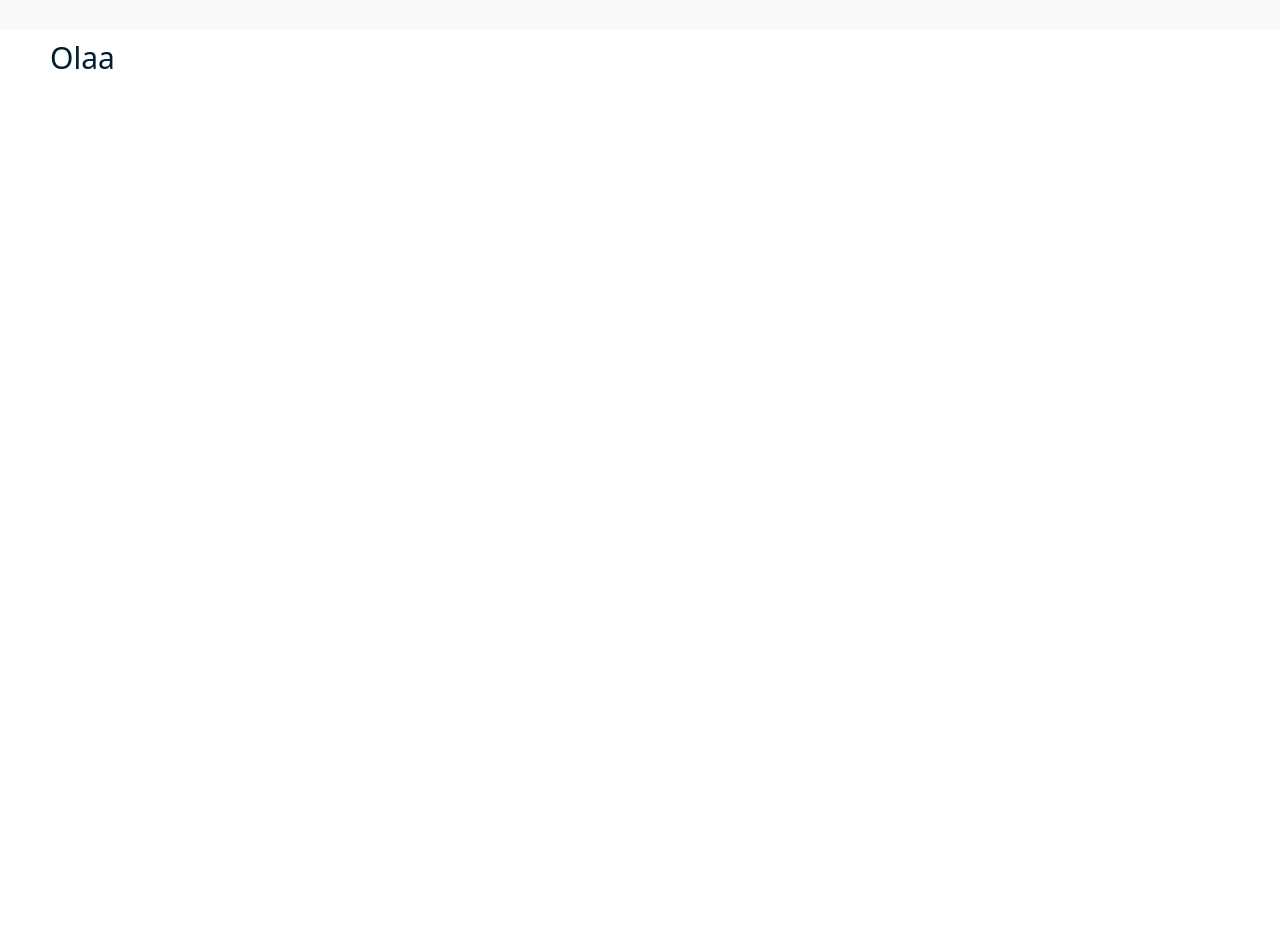
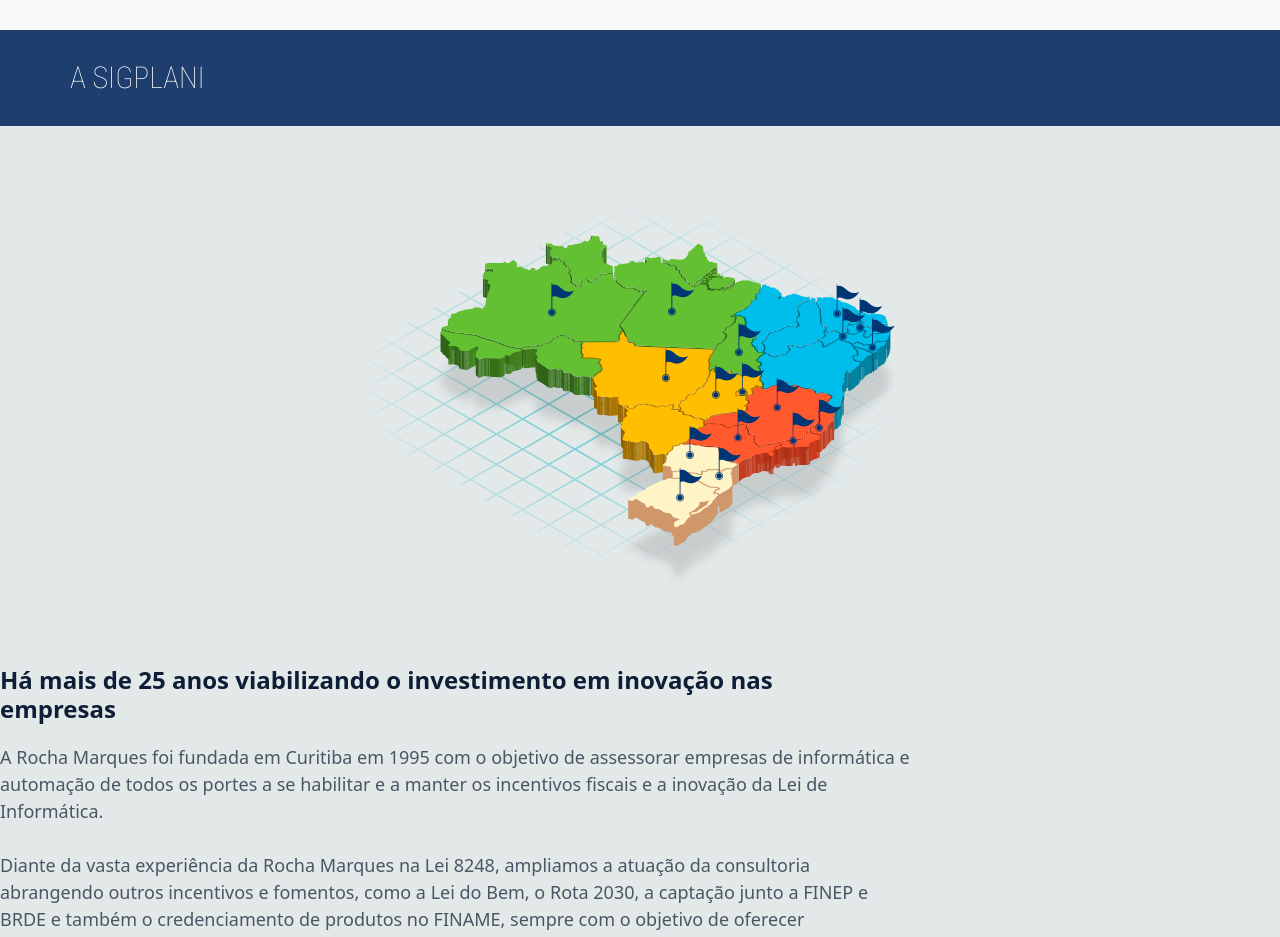
Before and after one commit to Marcos-Gabriell/Projeto-web-react, a React (Create React App) app: page /asigplani in a window 1280 px wide. Shown: the part 100-1037 px from the top of the page. Before the commit the page ends 800 px from the top, so only its background shows below. Built offline with nearby package versions, Linux system fonts and the light colour scheme.

Commit message:
criação da página a sigplani

```diff
--- a/src/App.js
+++ b/src/App.js
@@ -1,10 +1,9 @@
 import React from 'react';
 import { BrowserRouter as Router, Routes, Route } from 'react-router-dom';
 import Home from './Home';
-import Teste from './teste';
+import Asigplani from './asigplani';
 import Navbar from './Navbar';
-import IncentivosFiscais from './incentivosfiscais';
-import CaptacaoDeRecursos from './CaptacaoDeRecursos';
+
 
 const App = () => {
   return (
@@ -13,9 +12,7 @@
         <Navbar />
         <Routes>
           <Route path="/" element={<Home />} />
-          <Route path="/asigplani" element={<Teste />} />
-          <Route path="/incentivosfiscais" element={<IncentivosFiscais />} />
-          <Route path="/captacao-de-recursos" element={<CaptacaoDeRecursos />} />
+          <Route path="/asigplani" element={<Asigplani  />} />
         </Routes>
       </div>
     </Router>
--- a/src/CaptacaoDeRecursos.js
+++ /dev/null
@@ -1,11 +0,0 @@
-import React from 'react';
-
-function CaptaçãodeRecursos() {
-  return (
-    <div>
-      <h1>Olaa</h1>
-    </div>
-  );
-}
-
-export default CaptaçãodeRecursos;
--- /dev/null
+++ b/src/asigplani.css
@@ -0,0 +1,64 @@
+@import url('https://fonts.googleapis.com/css2?family=Roboto+Condensed:wght@100&display=swap');
+
+.titulo-principal {
+  padding: 20px;
+  background-color: rgb(30, 62, 110);
+}
+
+.titulo-principal h1 {
+  font-family: 'Roboto Condensed', sans-serif;
+  color: #fff;
+}
+
+.container3 {
+  display: flex;
+  flex-wrap: wrap;
+  align-items: center;
+  justify-content: center; /* Centraliza horizontalmente */
+  background-color: rgb(227, 233, 233);
+  width: 100vw; /* Define a largura como 100% da viewport */
+}
+
+.image-container3 {
+  padding: 20px;
+  flex: 0 0 auto;
+  margin-right: 20px;
+}
+
+.image-container3 img {
+  max-width: 75vh; /* Defina a largura máxima desejada */
+  height: auto; /* Ajusta a altura proporcionalmente */
+}
+
+.content-container3 {
+  flex: 1 1 auto;
+}
+
+h2 {
+  font-size: 24px;
+  font-weight: bold;
+  color: #0d1e36;
+}
+
+p {
+  font-size: 18px;
+  color: rgb(73, 86, 99);
+}
+
+/* Media query para telas menores */
+@media (max-width: 768px) {
+  .container3 {
+    flex-direction: column;
+    align-items: flex-start;
+    padding: 10px;
+  }
+
+  .image-container3 {
+    margin-right: 0;
+    margin-bottom: 20px;
+  }
+
+  .image-container3 img {
+    max-width: 100%; /* Ajusta a largura máxima para ocupar todo o espaço disponível */
+  }
+}
--- /dev/null
+++ b/src/asigplani.js
@@ -0,0 +1,24 @@
+import React from 'react';
+import './asigplani.css';
+import logoImg from './img/mapa.png';
+
+function asigplani() {
+  return (
+    <div>
+      <div className='titulo-principal'>
+        <h1>A SIGPLANI</h1>
+      </div>
+     <div class="container3">
+         <div class="image-container3">
+           <img src={logoImg} alt="Descrição da imagem" />
+          </div>
+           <div class="content-container3">
+           <h2>Há mais de 25 anos viabilizando o investimento em inovação nas <br /> empresas</h2>
+          <p>A Rocha Marques foi fundada em Curitiba em 1995 com o objetivo de assessorar empresas de informática e <br/> automação de todos os portes a se habilitar e a manter os incentivos fiscais e a inovação da Lei de <br/> Informática. <br/> <br/> Diante da vasta experiência da Rocha Marques na Lei 8248, ampliamos a atuação da consultoria <br/> abrangendo outros incentivos e fomentos, como a Lei do Bem, o Rota 2030, a captação junto a FINEP e <br/> BRDE e também o credenciamento de produtos no FINAME, sempre com o objetivo de oferecer <br/> oportunidades aos nossos clientes. <br/><br/> Hoje, somamos a nossa experiência de mais de 25 anos a nossa constante presença no ecossistema de <br/> inovação, oferecendo aos nossos clientes uma visão estratégica dos incentivos fiscais.</p>
+         </div>
+      </div>
+   </div>
+  );
+}
+
+export default asigplani;
--- a/src/incentivosfiscais.js
+++ /dev/null
@@ -1,12 +0,0 @@
-import React from 'react';
-
-
-function incentivosfiscias() {
-  return (
-    <div>
-      <h1>Olaa</h1>
-    </div>
-  );
-}
-
-export default incentivosfiscias;
--- a/src/teste.js
+++ /dev/null
@@ -1,12 +0,0 @@
-import React from 'react';
-import './SeparatorLine.css';
-
-function teste() {
-  return (
-    <div>
-      <h1>Olaa</h1>
-    </div>
-  );
-}
-
-export default teste;
```
Also changed, not shown: src/img/mapa.png (added).
